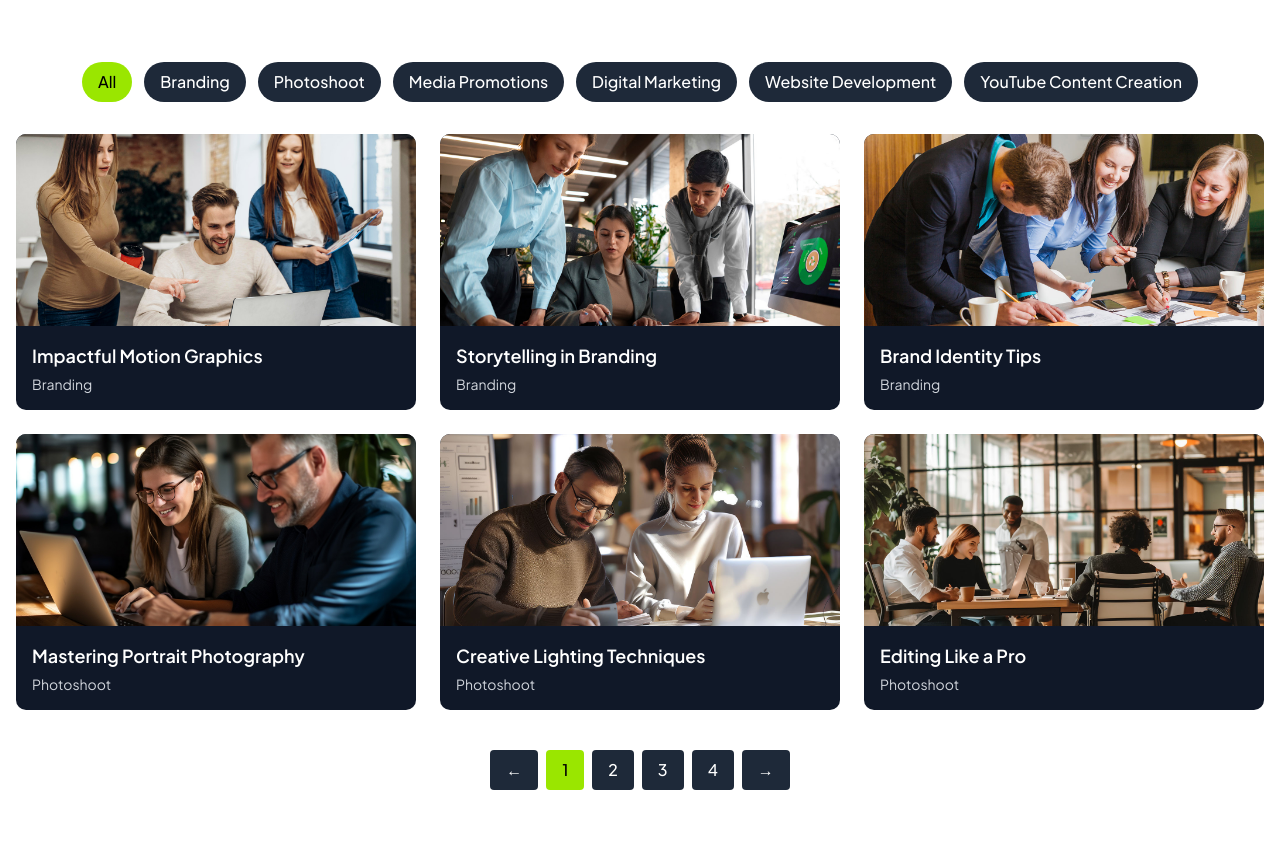
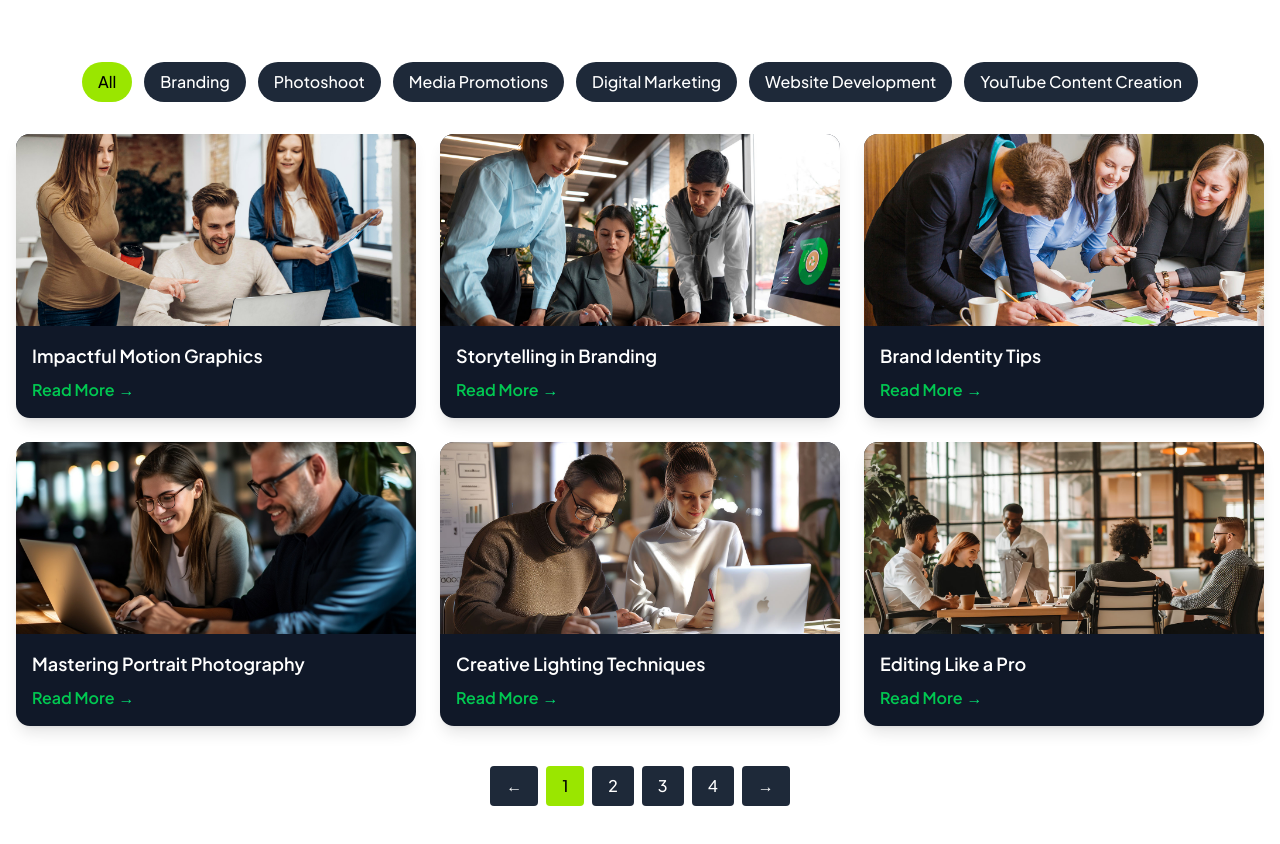
Before and after one commit to WebXodeTechnologies/media_mates, a Next.js app: page /blog in a window 1280 px wide. Shown: the part 980-1824 px from the top of the page. Built offline with nearby package versions, Linux system fonts and the light colour scheme.

Commit message:
blog changes

```diff
--- a/app/components/blogPage/BlogCard.jsx
+++ b/app/components/blogPage/BlogCard.jsx
@@ -1,26 +1,26 @@
-// BlogCard.js
+import React from "react";
+
 const BlogCard = ({ post }) => {
-    return (
+  return (
+    <div className="bg-gray-900 rounded-xl overflow-hidden shadow-lg hover:shadow-2xl transition-shadow duration-300">
+      <img
+        src={post.image}
+        alt={post.title}
+        className="w-full h-48 object-cover"
+      />
+      <div className="p-4">
+        <h3 className="text-white text-lg font-semibold mb-2">{post.title}</h3>
         <a
-            href={post.link}
-            target="_blank"
-            rel="noopener noreferrer"
-            className="block rounded-lg overflow-hidden bg-gray-900
-                 transition-transform duration-500
-                 hover:scale-105 hover:rotate-1
-                 hover:shadow-[0_0_30px_rgba(16,185,129,0.6)]"
+          href={post.link}
+          target="_blank"
+          rel="noopener noreferrer"
+          className="text-green-500 font-semibold hover:underline flex items-center gap-1"
         >
-            <img
-                src={post.image}
-                alt={post.title}
-                className="w-full h-48 object-cover"
-            />
-            <div className="p-4">
-                <h3 className="text-white font-semibold text-lg">{post.title}</h3>
-                <p className="text-gray-300 text-sm mt-1">{post.category}</p>
-            </div>
+          Read More <span className="text-green-400">→</span>
         </a>
-    );
-};
+      </div>
+    </div>
+  )
+}
 
-export default BlogCard;
+export default BlogCard
```
